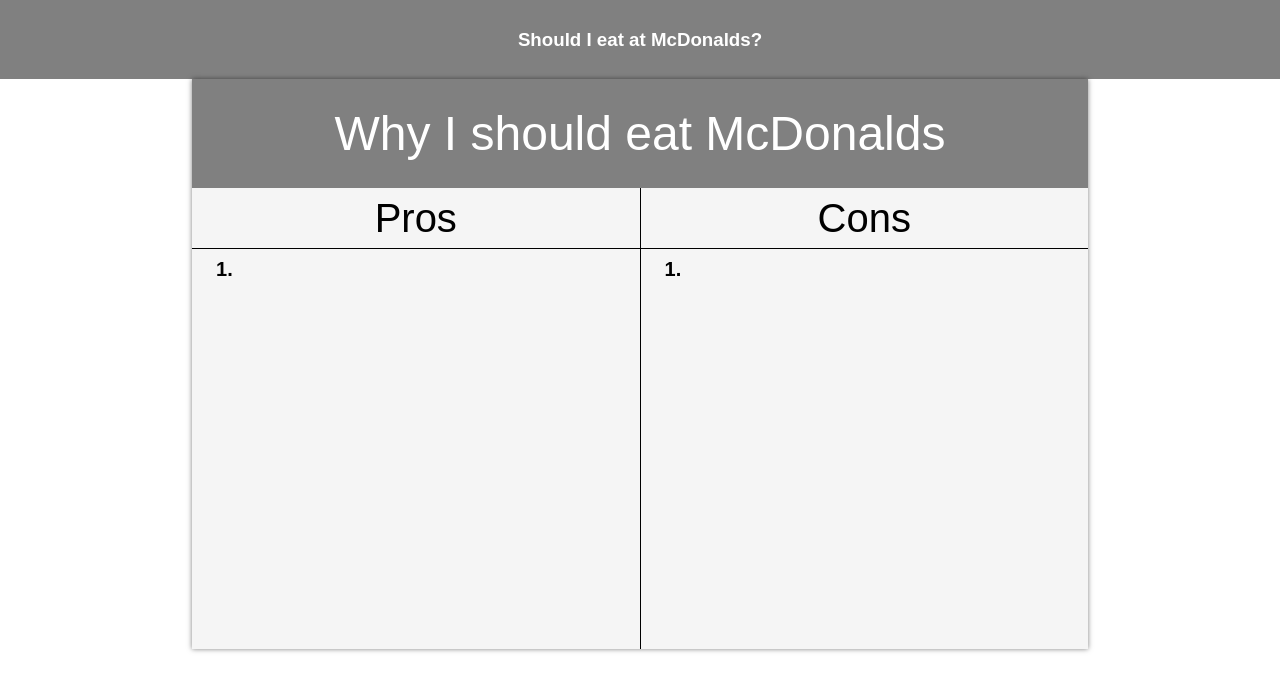
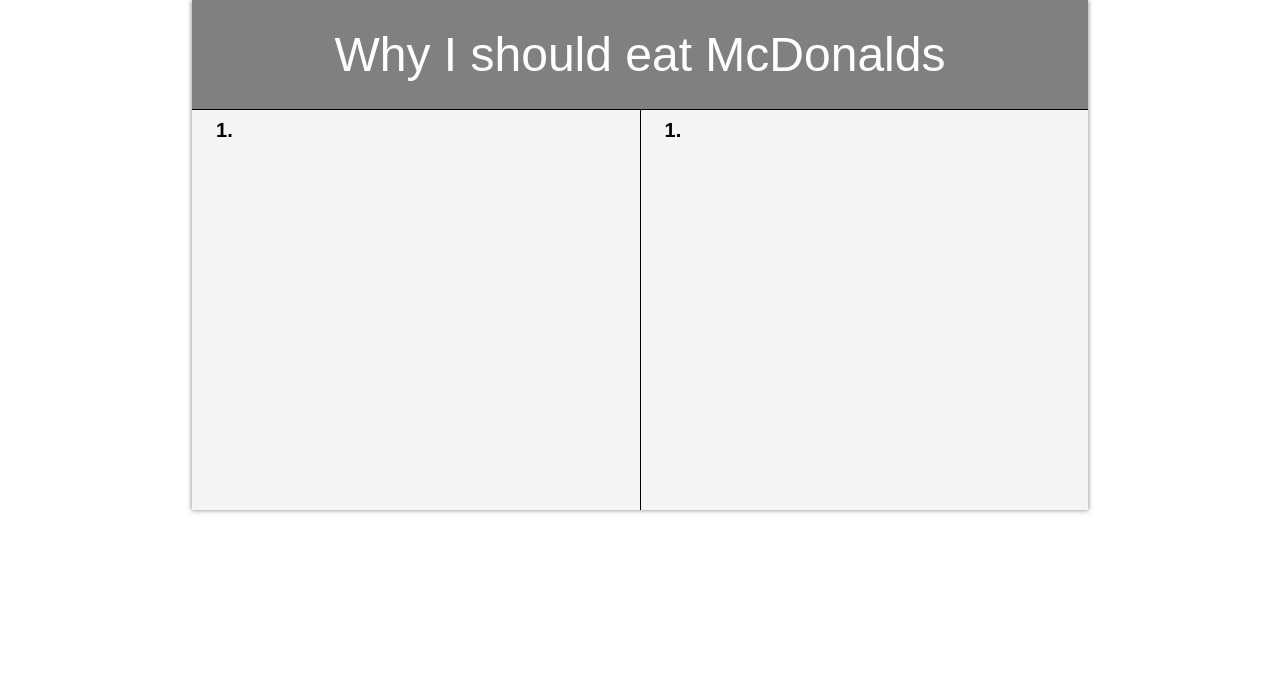
Before and after one commit to ashotosipyan/pros-cons, a React app: page / in a window 1280 px wide. Shown: the top 690 px of the page. Built offline with nearby package versions, Linux system fonts and the light colour scheme.

Commit message:
refactor

```diff
--- a/index.html
+++ b/index.html
@@ -4,13 +4,9 @@
     <meta charset="UTF-8">
     <meta name="viewport" content="width=device-width, initial-scale=1.0">
     <meta http-equiv="X-UA-Compatible" content="ie=edge">
-    <link rel="stylesheet" href="styles/main.css">
     <title>Pros & Cons</title>
 </head>
 <body>
-    <div class="header">
-        <h3>Should I eat at McDonalds?</h3>
-    </div>
     <div id="root"></div>
 </body>
 </html>
--- a/src/containers/List.jsx
+++ b/src/containers/List.jsx
@@ -1,7 +1,8 @@
 import React, {Component} from 'react';
 import ListComponent from '../components/List.jsx';
-import { connect } from 'react-redux';
-import { addItem } from '../actions';
+// import { connect } from 'react-redux';
+// import { addItem } from '../actions';
+
 
 export class ListItem {
     constructor( id, value = '' ) {
@@ -10,7 +11,7 @@
     }
 }
 
-export class List extends Component {
+export default class List extends Component {
     constructor( props ) {
         super( props );
         this.state = {
@@ -30,7 +31,6 @@
 
         //Item adding
         if ( itemIndex === newItems.length -1 ) {
-            this.props.dispatch(addItem(''));
             let lastItem = newItems[newItems.length - 1];
             newItems.push( new ListItem(lastItem.id + 1) );
         }
@@ -41,10 +41,18 @@
 
     }
 
+    blurHandler(e) {
+        let newItems = [].concat(this.state.items);
+        const index = e.target.dataset.index;
+        newItems[index].value = e.target.value;
+        this.setState({
+            items: newItems
+        });
+    }
+
     render() {
         return (
             <ListComponent
-                header={this.props.header}
                 onInputChange={this.inputHandler}
                 items={this.state.items}
             />
@@ -52,10 +60,10 @@
     }
 }
 
-const mapDispatchToProps = dispatch => ({
-    dispatch: (value) => {
-        dispatch(addItem(value))
-    }
-});
+// const mapDispatchToProps = dispatch => ({
+//     dispatch: (value) => {
+//         dispatch(addItem(value))
+//     }
+// });
 
-export default connect(() => ({}), mapDispatchToProps)(List);
+// export default connect(() => ({}), mapDispatchToProps)(List);
--- a/src/index.js
+++ b/src/index.js
@@ -1,18 +1,19 @@
 import React from 'react';
 import ReactDom from 'react-dom';
-import { Provider } from 'react-redux';
-import { createStore } from 'redux';
-import reducers from './reducers';
 import App from './App.jsx';
 import './index.css';
 
-const store = createStore(
-	reducers
-)
+// import { Provider } from 'react-redux';
+// import { createStore } from 'redux';
+// import reducers from './reducers';
 
-ReactDom.render(
-    <Provider store={store}>
-        <App />
-    </Provider>,
-    document.getElementById('root')
-);
+// const store = createStore(reducers);
+
+// ReactDom.render(
+//     <Provider store={store}>
+//         <App />
+//     </Provider>,
+//     document.getElementById('root')
+// );
+
+ReactDom.render(<App />, document.getElementById('root'));
--- a/src/reducers/items.js
+++ b/src/reducers/items.js
@@ -8,10 +8,8 @@
                     value: action.value
                 }
             ];
-            break;
-
         default:
-            break;
+            return state;
     }
 }
 
--- a/styles/main.css
+++ /dev/null
@@ -1,16 +0,0 @@
-body{
-    margin: 0;
-    padding: 0;
-    font-family: 'Segoe UI', Tahoma, Geneva, Verdana, sans-serif;
-}
-
-.header{
-    background-color: grey;
-    padding: 10px 0;
-    text-align: center;
-    color: #ffffff;
-}
-
-.header h3{
-    padding: 0;
-}
```
Also changed, not shown: src/components/Pros.jsx (deleted, +0 -18 lines), 1 other file (tests, documents, lock files or other folders).
